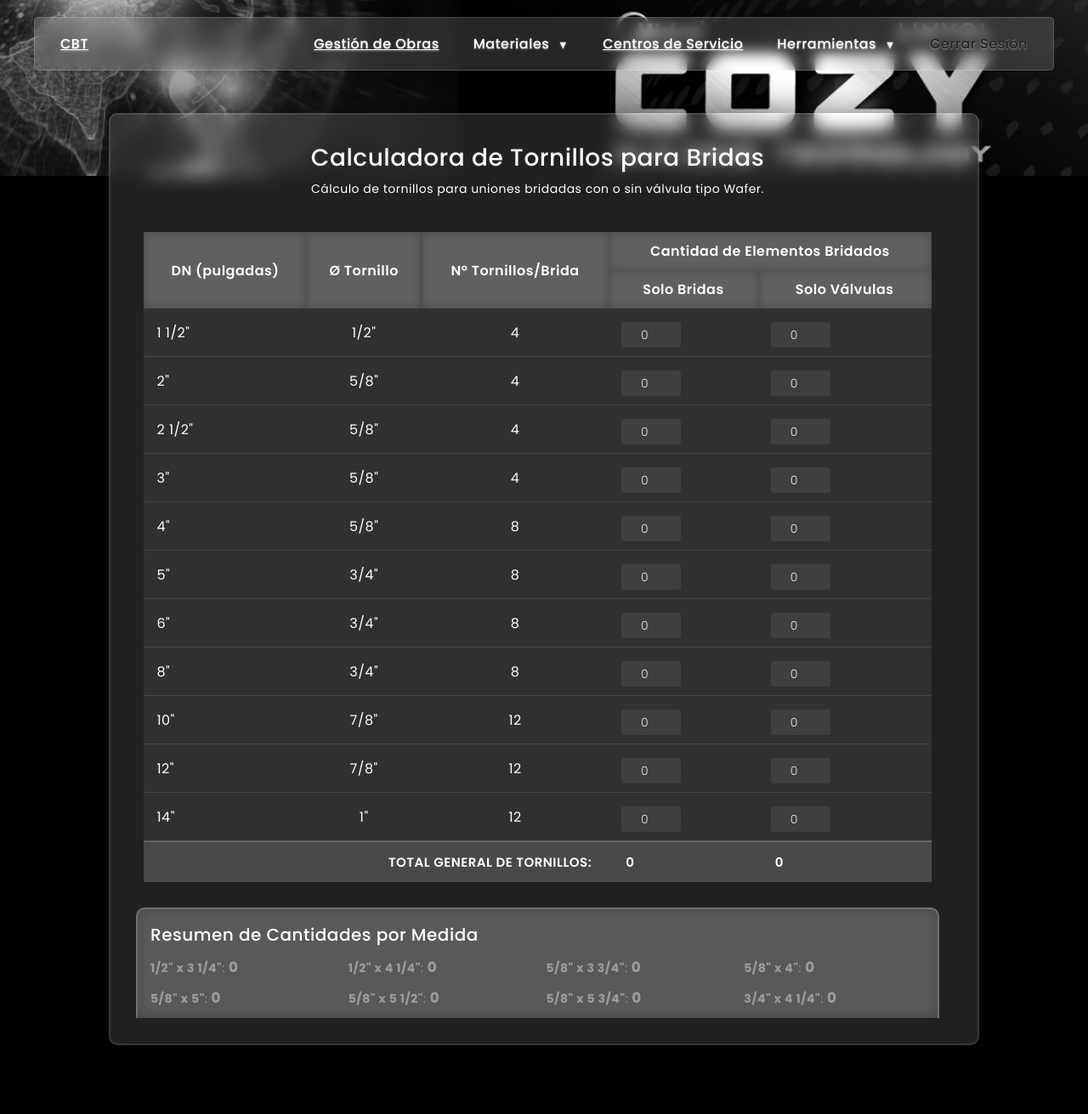
After one commit to leanderperez/cbt, a Django app: template templates/project_app/calculadora_tornilleria.html in a window 1280 px wide. The commit adds this page. Shown: the top 1311 px of the page at 85% size. Run offline with Django 3.2, Linux system fonts and the light colour scheme; the template is opened without the code that fills it, so the values that code supplies are empty.

Commit message:
ultimos cambios con dos calculadoras

```diff
--- /dev/null
+++ b/templates/project_app/calculadora_tornilleria.html
@@ -0,0 +1,412 @@
+{% extends 'project_app/base.html' %}
+{% load static %}
+
+{% block title %}Calculadora de Tornillos{% endblock %}
+
+{% block extra_css %}
+    <style>
+        /* ========== Estilo Adaptado de Calculadora de Empacaduras (calculadora1.html) ========== */
+
+        /* Letras blancas en toda la calculadora */
+        .calculadora-container-adaptada *,
+        .calculadora-title,
+        .calculadora-small-text,
+        .calculadora-result-title,
+        .calculadora-result-p,
+        .calculadora-result-final,
+        #tabla-calculo,
+        #tabla-calculo th,
+        #tabla-calculo td,
+        #tabla-calculo tfoot td,
+        .input-cantidad {
+            font-family: 'Poppins', sans-serif;
+            color: #fff !important;
+            letter-spacing: 0.5px;
+        }
+
+        /* Contenedor principal y Glassmorphism */
+        .calculadora-container-adaptada {
+            /* Mismos límites de tamaño que calculadora1.html */
+            max-width: 85vw;
+            width: 80vw;
+            max-height: 80vh;
+            height: 88vh;
+            margin: 50px auto; /* Centrado con margen */
+            position: static;
+            transform: none;
+            overflow-y: hidden; /* El scroll lo maneja el área interior */
+
+            /* Replicamos el estilo Glassmorphism de base.html y style.css */
+            background-color: rgba(255, 255, 255, 0.13);
+            padding: 30px;
+            border-radius: 10px;
+            backdrop-filter: blur(10px);
+            border: 2px solid rgba(255, 255, 255, 0.1);
+            box-shadow: 0 0 40px rgba(8, 7, 16, 0.6);
+
+            display: flex;
+            flex-direction: column;
+        }
+
+        /* Estilo de la tarjeta secundaria (Resumen), similar a calculadora1.html */
+        .calculadora-card-sec {
+            background: rgba(255, 255, 255, 0.15);
+            backdrop-filter: blur(8px);
+            border-radius: 10px;
+            border: 2px solid rgba(255, 255, 255, 0.2);
+            padding: 15px;
+            margin-top: 30px;
+        }
+
+        /* Títulos */
+        .calculadora-title {
+            font-size: 28px;
+            font-weight: 500;
+            line-height: 42px;
+            text-align: center;
+            margin-bottom: 5px;
+        }
+        .calculadora-small-text {
+             font-size: 14px;
+             text-align: center;
+             margin-bottom: 20px;
+        }
+        .calculadora-result-title {
+            font-size: 20px;
+            font-weight: 500;
+            margin-bottom: 10px;
+        }
+
+        /* SCROLL PRINCIPAL: Área de contenido para scroll vertical */
+        .calculadora-scroll-area {
+            overflow-y: auto;
+            flex-grow: 1;
+            padding-right: 15px; /* Espacio para el scrollbar */
+        }
+        /* Heredando estilos de scrollbar de style.css */
+        .calculadora-scroll-area::-webkit-scrollbar {
+            width: 10px;
+            height: 8px;
+            background: transparent;
+        }
+        .calculadora-scroll-area::-webkit-scrollbar-thumb {
+            background: rgba(131, 131, 131, 0.3);
+            border-radius: 6px;
+            border: 2px solid transparent;
+            background-clip: padding-box;
+        }
+
+        /* Estilos de la Tabla */
+        .datatable-container {
+            flex-grow: 1;
+            overflow-x: auto;
+        }
+        #tabla-calculo {
+            width: 100% !important;
+            min-width: 750px;
+            border-collapse: collapse !important;
+        }
+
+        #tabla-calculo thead th {
+            background: rgba(255, 255, 255, 0.18) !important;
+            backdrop-filter: blur(6px);
+            padding: 10px 15px !important;
+            text-align: center !important;
+            font-weight: 600 !important;
+            color: #fff !important;
+            border: none !important;
+            position: sticky;
+            top: 0;
+            z-index: 2;
+        }
+
+        #tabla-calculo tbody tr td {
+            background-color: rgba(255, 255, 255, 0.07) !important;
+            padding: 10px 15px !important;
+            text-align: center !important;
+            border: none !important;
+            border-bottom: 1px solid rgba(255, 255, 255, 0.1) !important;
+            vertical-align: middle;
+        }
+
+        #tabla-calculo tbody tr:hover td {
+            background-color: rgba(255, 255, 255, 0.12) !important;
+        }
+
+        #tabla-calculo tbody tr td:first-child {
+            text-align: left !important;
+        }
+
+        /* Inputs dentro de la tabla */
+        #tabla-calculo tbody input[type="number"] {
+            height: 30px !important;
+            width: 70px !important;
+            text-align: center !important;
+            padding: 0 5px !important;
+            background-color: rgba(255, 255, 255, 0.07) !important;
+            border: none !important;
+            color: #ffffff !important;
+            border-radius: 3px !important;
+            outline: none !important;
+            /* Eliminadas las etiquetas Django, el input es puro HTML/JS */
+        }
+
+        /* Pie de Tabla (Footer) */
+        #tabla-calculo tfoot td {
+            background: rgba(255, 255, 255, 0.18) !important;
+            border-top: 2px solid rgba(255, 255, 255, 0.2) !important;
+            font-weight: 600 !important;
+            padding: 12px 20px !important;
+            font-size: 15px !important;
+        }
+        #tabla-calculo tfoot tr td:first-child {
+            text-align: right !important;
+        }
+        .calculadora-result-final {
+            font-size: 1.2em;
+            font-weight: 700;
+        }
+
+        /* Estilos del Resumen - Columnas y Visibilidad Condicional */
+        #resumen-tornillos {
+            display: grid;
+            grid-template-columns: repeat(4, 1fr);
+            gap: 10px 20px;
+            padding-right: 0;
+        }
+        .calculadora-result-p {
+            margin: 0;
+            text-align: left;
+            transition: opacity 0.3s ease;
+            font-size: 14px;
+        }
+        .resumen-oculto {
+            opacity: 0.4;
+        }
+
+        /* Media Query para menos columnas en pantallas pequeñas */
+        @media (max-width: 1200px) {
+            #resumen-tornillos {
+                grid-template-columns: repeat(3, 1fr);
+            }
+        }
+        @media (max-width: 800px) {
+            #resumen-tornillos {
+                grid-template-columns: repeat(2, 1fr);
+            }
+        }
+    </style>
+{% endblock %}
+
+{% block content %}
+<div class="calculadora-container-adaptada">
+
+    <div class="calculadora-scroll-area">
+        <h1 class="calculadora-title">Calculadora de Tornillos para Bridas</h1>
+        <p class="calculadora-small-text">Cálculo de tornillos para uniones bridadas con o sin válvula tipo Wafer.</p>
+
+        <div class="datatable-container">
+            <div style="overflow: auto;">
+                <table id="tabla-calculo">
+                    <thead>
+                        <tr>
+                            <th rowspan="2">DN (pulgadas)</th>
+                            <th rowspan="2">Ø Tornillo</th>
+                            <th rowspan="2">N° Tornillos/Brida</th>
+                            <th colspan="2">Cantidad de Elementos Bridados</th>
+                            </tr>
+                        <tr>
+                            <th>Solo Bridas</th>
+                            <th>Solo Válvulas</th>
+                            </tr>
+                    </thead>
+                    <tbody>
+                        </tbody>
+                    <tfoot>
+                        <tr>
+                            <td colspan="3" style="text-align: right; padding-right: 20px;">TOTAL GENERAL DE TORNILLOS:</td>
+                            <td id="total-brida-final" class="calculadora-result-final">0</td>
+                            <td id="total-valvula-final" class="calculadora-result-final">0</td>
+                        </tr>
+                    </tfoot>
+                </table>
+            </div>
+        </div>
+
+        <div class="calculadora-card-sec">
+            <h2 class="calculadora-result-title">Resumen de Cantidades por Medida</h2>
+            <div id="resumen-tornillos">
+                </div>
+        </div>
+    </div>
+
+</div>
+{% endblock %}
+
+{% block extra_js %}
+<script>
+    // Estructura de datos (SIN CAMBIOS)
+    const TORNILLOS_DATA = [
+        { dn: "1 1/2\"", diametro: "1/2\"", num_tornillos: 4, largo_brida: "3 1/4\"", largo_valvula: "4 1/4\"" },
+        { dn: "2\"", diametro: "5/8\"", num_tornillos: 4, largo_brida: "3 3/4\"", largo_valvula: "5\"" },
+        { dn: "2 1/2\"", diametro: "5/8\"", num_tornillos: 4, largo_brida: "4\"", largo_valvula: "5 1/2\"" },
+        { dn: "3\"", diametro: "5/8\"", num_tornillos: 4, largo_brida: "4\"", largo_valvula: "5 1/2\"" },
+        { dn: "4\"", diametro: "5/8\"", num_tornillos: 8, largo_brida: "4\"", largo_valvula: "5 3/4\"" },
+        { dn: "5\"", diametro: "3/4\"", num_tornillos: 8, largo_brida: "4 1/4\"", largo_valvula: "6 1/4\"" },
+        { dn: "6\"", diametro: "3/4\"", num_tornillos: 8, largo_brida: "4 1/2\"", largo_valvula: "6 1/2\"" },
+        { dn: "8\"", diametro: "3/4\"", num_tornillos: 8, largo_brida: "4 3/4\"", largo_valvula: "7\"" },
+        { dn: "10\"", diametro: "7/8\"", num_tornillos: 12, largo_brida: "5\"", largo_valvula: "7 1/2\"" },
+        { dn: "12\"", diametro: "7/8\"", num_tornillos: 12, largo_brida: "5 1/4\"", largo_valvula: "8\"" },
+        { dn: "14\"", diametro: "1\"", num_tornillos: 12, largo_brida: "5 3/4\"", largo_valvula: "8 3/4\"" },
+    ];
+
+    /** Crea un elemento de entrada de número para la tabla. */
+    function createInput(index, type) {
+        const input = document.createElement('input');
+        input.type = 'number';
+        input.value = '';
+        input.min = '0';
+        input.placeholder = '0';
+        input.className = 'input-cantidad';
+        input.oninput = calcularTornillos;
+        input.dataset.index = index;
+        input.dataset.type = type;
+        // NOTA: El input se genera puro con JS, sin etiquetas Django.
+        return input;
+    }
+
+    /** Inicializa la tabla con los datos del array TORNILLOS_DATA. */
+    function initTable() {
+        const tbody = document.getElementById('tabla-calculo').getElementsByTagName('tbody')[0];
+        tbody.innerHTML = '';
+
+        TORNILLOS_DATA.forEach((data, index) => {
+            const tr = tbody.insertRow();
+
+            tr.insertCell().textContent = data.dn;
+            tr.cells[0].style.textAlign = 'left';
+
+            tr.insertCell().textContent = data.diametro;
+            tr.insertCell().textContent = data.num_tornillos;
+
+            // Columna Input Brida
+            const cellCantidadBrida = tr.insertCell();
+            cellCantidadBrida.appendChild(createInput(index, 'brida'));
+
+            // Columna Input Válvula
+            const cellCantidadValvula = tr.insertCell();
+            cellCantidadValvula.appendChild(createInput(index, 'valvula'));
+        });
+
+        calcularTornillos();
+    }
+
+    /** Realiza los cálculos de tornillos y actualiza la tabla y el resumen. */
+    function calcularTornillos() {
+        let totalGeneralBrida = 0;
+        let totalGeneralValvula = 0;
+
+        const resumenTornillos = {};
+
+        TORNILLOS_DATA.forEach((data, index) => {
+            const inputBrida = document.querySelector(`input[data-index="${index}"][data-type="brida"]`);
+            const inputValvula = document.querySelector(`input[data-index="${index}"][data-type="valvula"]`);
+
+            // Usar parseInt(value) || 0 para manejar valores nulos o vacíos como 0
+            const cantidadBrida = parseInt(inputBrida ? inputBrida.value : 0) || 0;
+            const cantidadValvula = parseInt(inputValvula ? inputValvula.value : 0) || 0;
+            const numTornillos = data.num_tornillos;
+
+            // Cálculos de totales generales
+            const totalItemBrida = cantidadBrida * numTornillos;
+            totalGeneralBrida += totalItemBrida;
+
+            const totalItemValvula = cantidadValvula * numTornillos;
+            totalGeneralValvula += totalItemValvula;
+
+            // Agrupación para el Resumen (Diámetro x Largo)
+            const keyBrida = `${data.diametro} x ${data.largo_brida}`;
+            resumenTornillos[keyBrida] = (resumenTornillos[keyBrida] || 0) + totalItemBrida;
+
+            const keyValvula = `${data.diametro} x ${data.largo_valvula}`;
+            resumenTornillos[keyValvula] = (resumenTornillos[keyValvula] || 0) + totalItemValvula;
+        });
+
+        // Actualizar totales generales en el tfoot
+        document.getElementById('total-brida-final').textContent = totalGeneralBrida;
+        document.getElementById('total-valvula-final').textContent = totalGeneralValvula;
+
+        // Generar Resumen Final
+        updateResumenFinal(resumenTornillos);
+    }
+
+    /** Actualiza la sección de resumen con visibilidad condicional. */
+    function updateResumenFinal(resumen) {
+        const resumenDiv = document.getElementById('resumen-tornillos');
+        resumenDiv.innerHTML = '';
+
+        // --- Lógica de Medidas y Ordenamiento ---
+        const todasLasMedidas = new Set();
+        TORNILLOS_DATA.forEach(data => {
+            todasLasMedidas.add(`${data.diametro} x ${data.largo_brida}`);
+            todasLasMedidas.add(`${data.diametro} x ${data.largo_valvula}`);
+        });
+
+        const resumenCompleto = {};
+        todasLasMedidas.forEach(key => {
+            resumenCompleto[key] = resumen[key] || 0;
+        });
+
+        // Función para parsear fracciones (para el ordenamiento)
+        const parseFraction = (s) => {
+            s = s.replace(/"/g, '').trim();
+            if (s.includes(' ')) {
+                const parts = s.split(' ');
+                const whole = parseInt(parts[0]) || 0;
+                // Manejo seguro de fracciones como '1/2'
+                if (parts[1].includes('/')) {
+                    const fraction = parts[1].split('/');
+                    return whole + (parseInt(fraction[0]) / parseInt(fraction[1]));
+                }
+                return whole;
+            }
+            if (s.includes('/')) {
+                const fraction = s.split('/');
+                return parseInt(fraction[0]) / parseInt(fraction[1]);
+            }
+            return parseFloat(s) || 0;
+        };
+
+        const extractParts = (key) => {
+            const parts = key.split(' x ');
+            return { diametro: parseFraction(parts[0]), largo: parseFraction(parts[1]) };
+        };
+
+        const sortedKeys = Object.keys(resumenCompleto).sort((a, b) => {
+            const pA = extractParts(a);
+            const pB = extractParts(b);
+
+            if (pA.diametro !== pB.diametro) return pA.diametro - pB.diametro;
+            return pA.largo - pB.largo;
+        });
+
+        // --- Renderizado con formato y visibilidad condicional ---
+        sortedKeys.forEach(key => {
+            const total = resumenCompleto[key];
+            const p = document.createElement('p');
+            p.className = 'calculadora-result-p';
+
+            // Lógica de visibilidad
+            if (total === 0) {
+                p.classList.add('resumen-oculto');
+            }
+
+            // Formato: diametro x largo: cantidad calculada
+            p.innerHTML = `<span style="font-weight: 700; color: inherit;">${key}</span>: <span class="calculadora-result-final" style="color: inherit;">${total}</span>`;
+            resumenDiv.appendChild(p);
+        });
+    }
+
+    window.onload = initTable;
+</script>
+{% endblock %}
--- a/templates/project_app/navbar.html
+++ b/templates/project_app/navbar.html
@@ -15,7 +15,19 @@
         </ul>
       </li>
       <li class="nav-item"><a class="nav-link" href="{% url 'personal-list' %}">Centros de Servicio</a></li>
-      <li class="nav-item"><a class="nav-link" href="{% url 'calculadora' %}">Herramientas</a></li>
+
+
+      <li class="nav-item custom-dropdown" id="herramientasDropdownToggle">
+        <a class="nav-link dropdown-toggle-custom" href="#">
+          Herramientas <span class="arrow">▼</span>
+        </a>
+
+        <ul class="dropdown-menu-custom" id="herramientasDropdownMenu">
+          <li><a class="dropdown-item-custom" href="{% url 'calculadora_velumoide' %}">Calc. Velumoide</a></li>
+          <li><a class="dropdown-item-custom" href="{% url 'calculadora_tornilleria' %}">Calc. Tornilleria</a></li>
+        </ul>
+      </li>
+
       <li class="nav-item">
         <form id="logout-form" class="logout-form" action="{% url 'logout' %}" method="post" style="display: inline;">
           {% csrf_token %}
@@ -27,29 +39,39 @@
 </nav>
 
 <script>
-  // Script para manejar el desplegable
+  // Script para manejar los desplegables
   document.addEventListener('DOMContentLoaded', function() {
-      const toggleItem = document.getElementById('materialDropdownToggle');
-      const menu = document.getElementById('materialDropdownMenu');
+      // Función genérica para inicializar un desplegable
+      function initializeDropdown(toggleId, menuId) {
+          const toggleItem = document.getElementById(toggleId);
+          const menu = document.getElementById(menuId);
+
+          if (!toggleItem || !menu) return; // Salir si los elementos no existen
 
           // Función para alternar la visibilidad
           toggleItem.addEventListener('click', function(e) {
-          // Evita que el enlace superior se active al hacer clic en el contenedor (li)
-          // pero permite la navegación si se hace clic en el <a> si se desea.
-          // Si quieres que el clic en el <a> también abra/cierre el menú:
+              // Evita la navegación del <a> si es clic en el contenedor o el enlace
               if (e.target.closest('.dropdown-toggle-custom')) {
                   e.preventDefault();
               }
-
               // Alternar la clase 'open' para mostrar/ocultar
               menu.classList.toggle('open');
           });
 
           // Cerrar el menú si se hace clic fuera de él
           document.addEventListener('click', function(e) {
+              // Si el clic no fue dentro del contenedor del desplegable (li)
+              // y el menú está abierto, ciérralo.
               if (!toggleItem.contains(e.target) && menu.classList.contains('open')) {
                   menu.classList.remove('open');
               }
           });
+      }
+
+      // Inicializar el desplegable de Materiales
+      initializeDropdown('materialDropdownToggle', 'materialDropdownMenu');
+
+      // Inicializar el desplegable de Herramientas (AÑADIDO)
+      initializeDropdown('herramientasDropdownToggle', 'herramientasDropdownMenu');
   });
 </script>
```
Also changed, not shown: app/urls.py (+5 -3 lines), app/views.py (+6 -2 lines), templates/project_app/calculadora_velumoide.html (renamed from templates/project_app/calculadora.html). Lines whose indentation alone changed are shown as unchanged.
